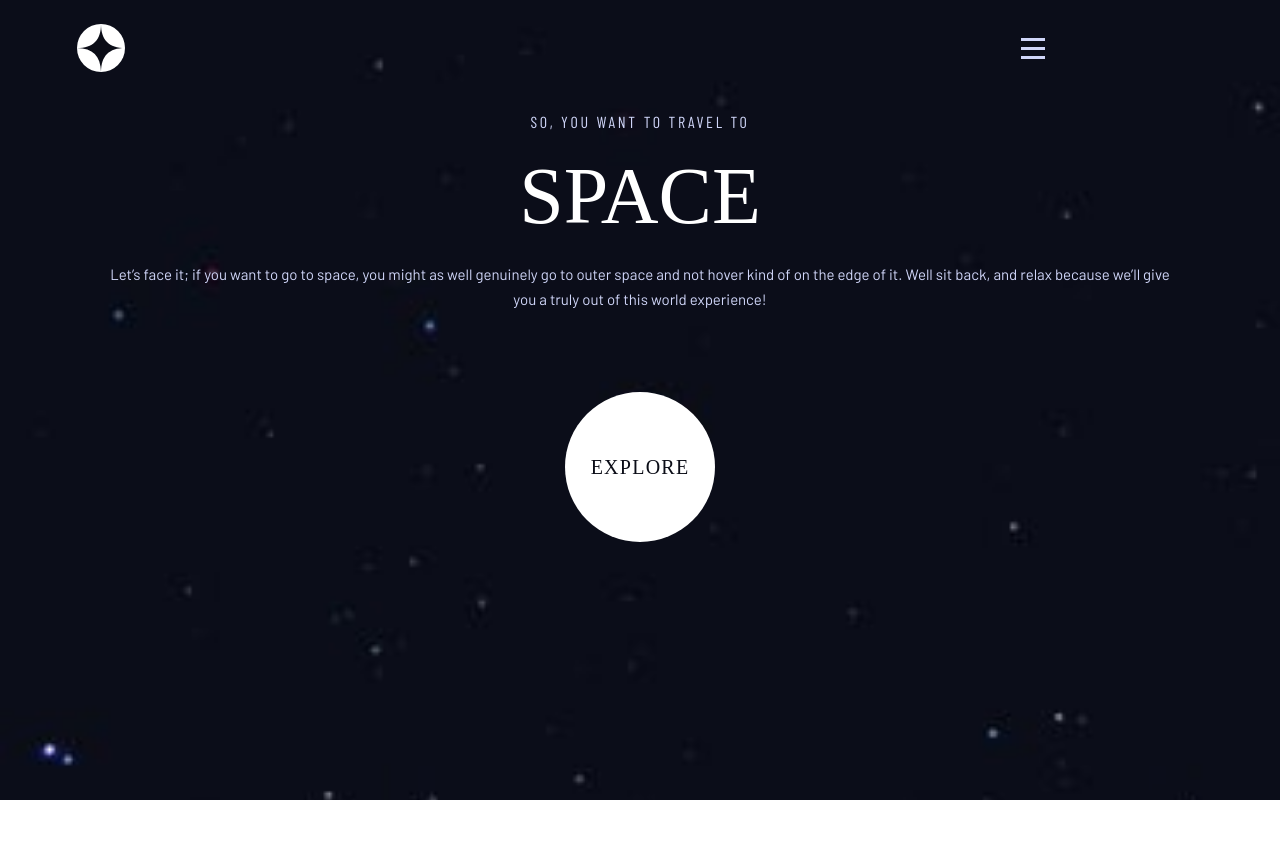
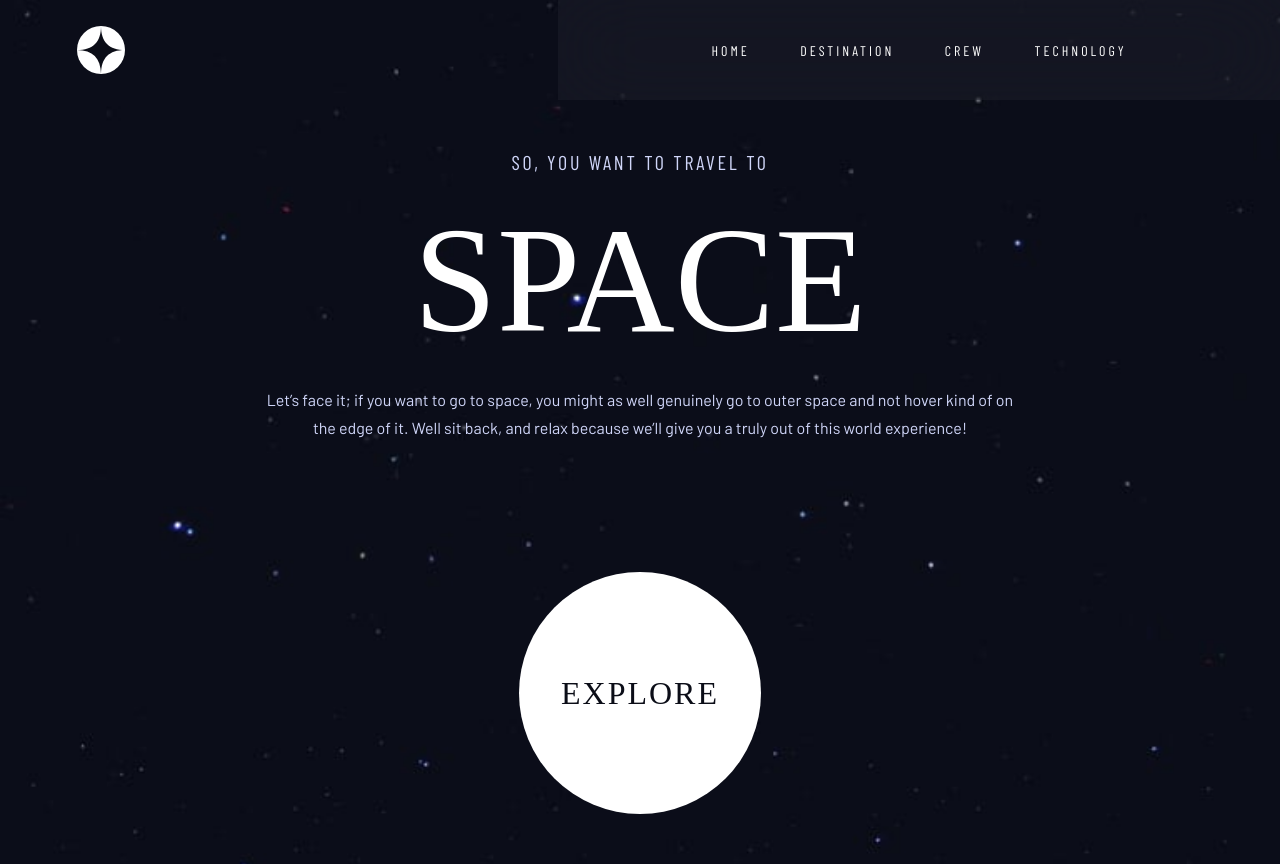
Before and after one commit to TatoPirtakhia/space-tourism, a React (Vite) app: page /home in a window 1280 px wide. Before the commit the page ends 800 px from the top, so only its background shows below. Built offline with nearby package versions, Linux system fonts and the light colour scheme; the HTML template or start-up script is replaced by a standard one; a web font is replaced by a local one.

Commit message:
finish tablet version for home page

```diff
--- a/src/App.css
+++ b/src/App.css
@@ -64,3 +64,43 @@ span {
   color: #ffffff;
   font-weight: 400;
 }
+.tablet {
+  display: none;
+}
+
+@media (min-width: 768px) {
+  .mobile {
+    display: none;
+  }
+  .tablet {
+    display: flex;
+    align-items: center;
+    justify-content: center;
+    width: 60%;
+    height: 100px;
+    gap: 7%;
+    background: rgba(255, 255, 255, 0.04);
+    backdrop-filter: blur(40.7742px);
+    -webkit-backdrop-filter: blur(40.7742px);
+  }
+  header {
+    position: fixed;
+    display: flex;
+    align-items: center;
+    justify-content: space-between;
+    padding-left: 6%;
+    gap: 3%;
+    width: 100%;
+    margin-top: 0px;
+    margin-left: 0%;
+  }
+  .Link {
+    font-size: 14px;
+    font-weight: 400;
+    text-decoration: none;
+    letter-spacing: 3px;
+    color: #ffffff;
+    margin-left: 0px;
+    cursor: pointer;
+  }
+}
--- a/src/App.jsx
+++ b/src/App.jsx
@@ -71,7 +71,7 @@ function App() {
 
         <svg
           xmlns="http://www.w3.org/2000/svg"
-          className={click ? "disabled" : "hamburger"}
+          className={click ? "disabled" : "hamburger mobile"}
           onClick={clicked}
           width="24"
           height="21"
@@ -80,6 +80,31 @@ function App() {
             <path d="M0 0h24v3H0zM0 9h24v3H0zM0 18h24v3H0z" />
           </g>
         </svg>
+        <div className="tablet">
+          <Link to="/home" className="Link Condensed HOME">
+            HOME
+          </Link>
+
+          <Link
+            to="/destination"
+            onClick={clickDestination}
+            className="Link Condensed DESTINATION"
+          >
+            DESTINATION
+          </Link>
+
+          <Link to="/crew" onClick={clickCrew} className="Link Condensed CREW">
+            CREW
+          </Link>
+
+          <Link
+            to="/technology"
+            onClick={clickTechnology}
+            className="Link Condensed TECHNOLOGY"
+          >
+            TECHNOLOGY
+          </Link>
+        </div>
       </header>
       <nav className={click ? "active" : "disabled"} onClick={clickNav}>
         <div className="right">
@@ -159,11 +184,13 @@ function App() {
         )}
 
         {technologyArray.length > 0 ? (
-          <Route path="/technology" element={<Technology technologyArray={technologyArray} />} />
+          <Route
+            path="/technology"
+            element={<Technology technologyArray={technologyArray} />}
+          />
         ) : (
           ""
         )}
-
       </Routes>
     </div>
   );
--- a/src/crew/crew.css
+++ b/src/crew/crew.css
@@ -62,7 +62,7 @@
   margin-bottom: 16px;
 }
 
-.paragraph {
+.crew_paragraph {
   font-size: 15px;
   font-weight: 400;
   line-height: 25px;
--- a/src/crew/crew.jsx
+++ b/src/crew/crew.jsx
@@ -30,7 +30,7 @@ function Crew(props) {
       </div>
       <p className="Bellefair role ">{crew.role}</p>
       <h1 className="Bellefair name">{crew.name}</h1>
-      <p className="paragraph Barlow">{crew.bio}</p>
+      <p className="crew_paragraph Barlow">{crew.bio}</p>
     </div>
   );
 }
--- a/src/home/home.css
+++ b/src/home/home.css
@@ -2,11 +2,12 @@
     background-image:url('../../assets/home/background-home-mobile.jpg');
     background-repeat: no-repeat;
     background-size: cover;
-    height: 100vh;
+    min-height: 100vh;
     padding-top: 112px;
     display: flex;
     align-items: center;
     flex-direction: column;
+    padding-bottom: 50px;
 }
 .home_header{
     font-size: 16px;
@@ -42,3 +43,30 @@ button{
     font-weight: 400;
     letter-spacing: 1.25px;
 }
+
+@media (min-width:768px) {
+    .home{
+        background-image:url('../../assets/home/background-home-tablet.jpg');
+        padding-top: 150px;
+    }
+    .home_header{
+        font-size: 20px;
+        margin-bottom: 20px;
+    }
+    .title{
+        font-size: 150px;
+        color: #FFFFFF;
+    }
+    .paragraph{
+        font-size: 16px;
+        width: 60%;
+        line-height: 28px;
+        margin-bottom: 130px;
+    }
+    button{
+        width: 242px;
+        height: 242px;
+        font-size: 32px;
+        letter-spacing: 2px;
+    }
+}
```
